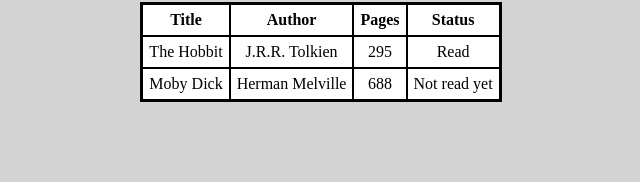
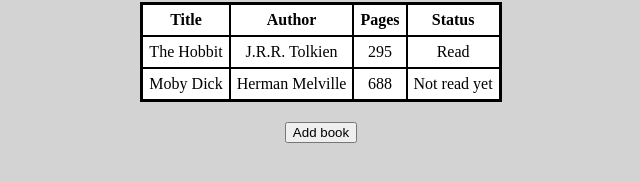
Before and after one commit to npdawson/odin-project-library, a plain HTML site: page index.html in a window 1280 px wide. Shown: the part 86-268 px from the top of the page, without its empty margins (319-959 px from the left). Drawn offline with Linux system fonts and the light colour scheme.

Commit message:
add button for adding books to library

```diff
--- a/index.html
+++ b/index.html
@@ -19,6 +19,7 @@
 					</tr>
 				</thead>
 			</table>
+			<button id="addbook">Add book</button>
 		</div>
 	</body>
 </html>
--- a/style.css
+++ b/style.css
@@ -25,3 +25,9 @@ td, th {
 	background-color: white;
 	padding: 6px;
 }
+
+#addbook {
+	margin-top: 20px;
+	margin-left: auto;
+	margin-right: auto;
+}
```
